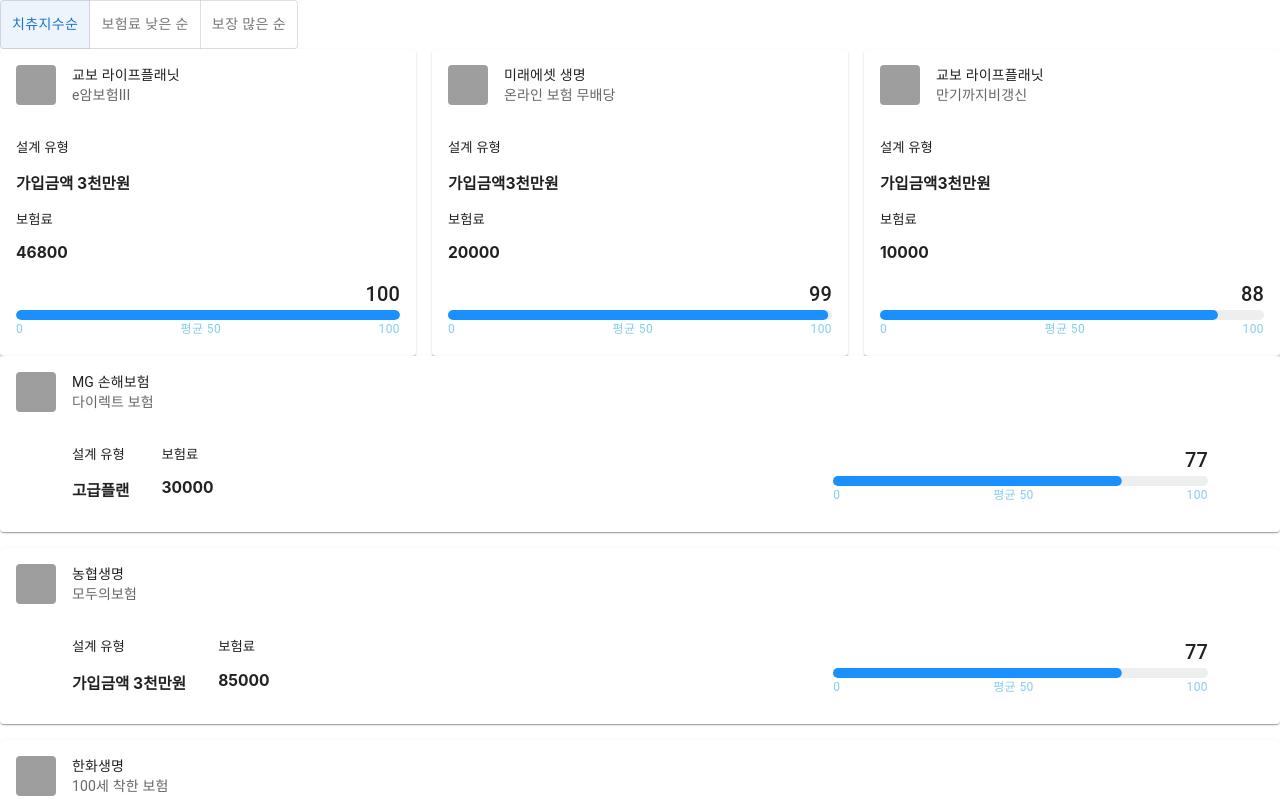
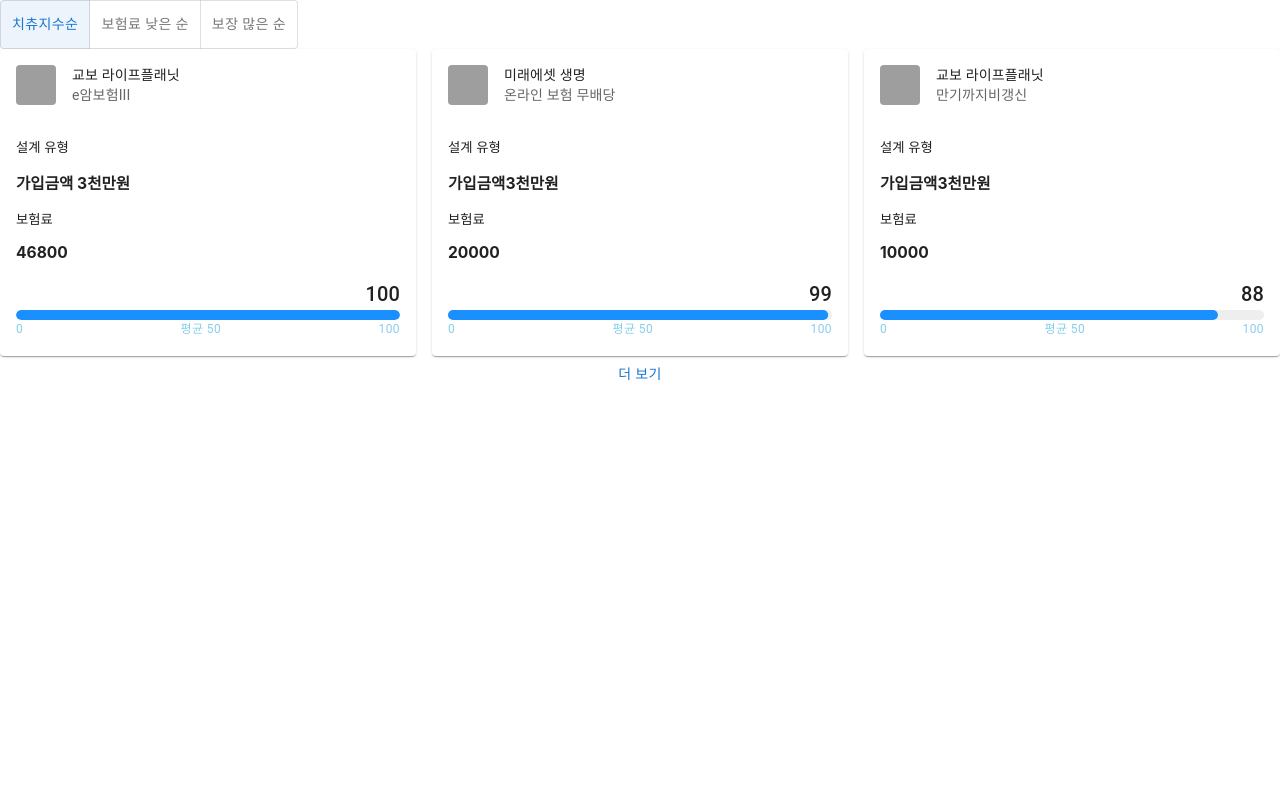
Before and after one commit to yoonhyeyoon/ChiChu, a React (Create React App) app in the folder frontend/: page /search/result in a window 1280 px wide. Shown: the top 800 px of the page. Built offline with nearby package versions, Linux system fonts and the light colour scheme; grey boxes are pictures that could not be loaded.

Commit message:
update FE/search_result # 목록 접기/펼치기 기능 추가

```diff
--- a/frontend/src/pages/SearchResult.tsx
+++ b/frontend/src/pages/SearchResult.tsx
@@ -1,4 +1,6 @@
+import { useState } from 'react';
 import { useRecoilValue } from 'recoil';
+import { Box, Button } from '@mui/material';
 
 import PlanBarList from '../components/SearchResult/PlanBarList/index';
 import PlanCardList from '../components/SearchResult/PlanCardList/index';
@@ -8,12 +10,25 @@
 
 function SearchResult(): JSX.Element {
   const planList = useRecoilValue<PlanPreviewType[]>(planListState);
+  const [showMore, setShowMore] = useState(false);
 
   return (
     <>
       <SortButton />
+
       <PlanCardList list={planList.slice(0, 3)} />
-      <PlanBarList list={planList.slice(4)} />
+
+      <Box textAlign="center">
+        <Button onClick={() => setShowMore(cur => !cur)}>
+          {showMore ? '접기' : '더 보기'}
+        </Button>
+      </Box>
+
+      {showMore && (
+        <>
+          <PlanBarList list={planList.slice(4)} />
+        </>
+      )}
     </>
   );
 }
```
